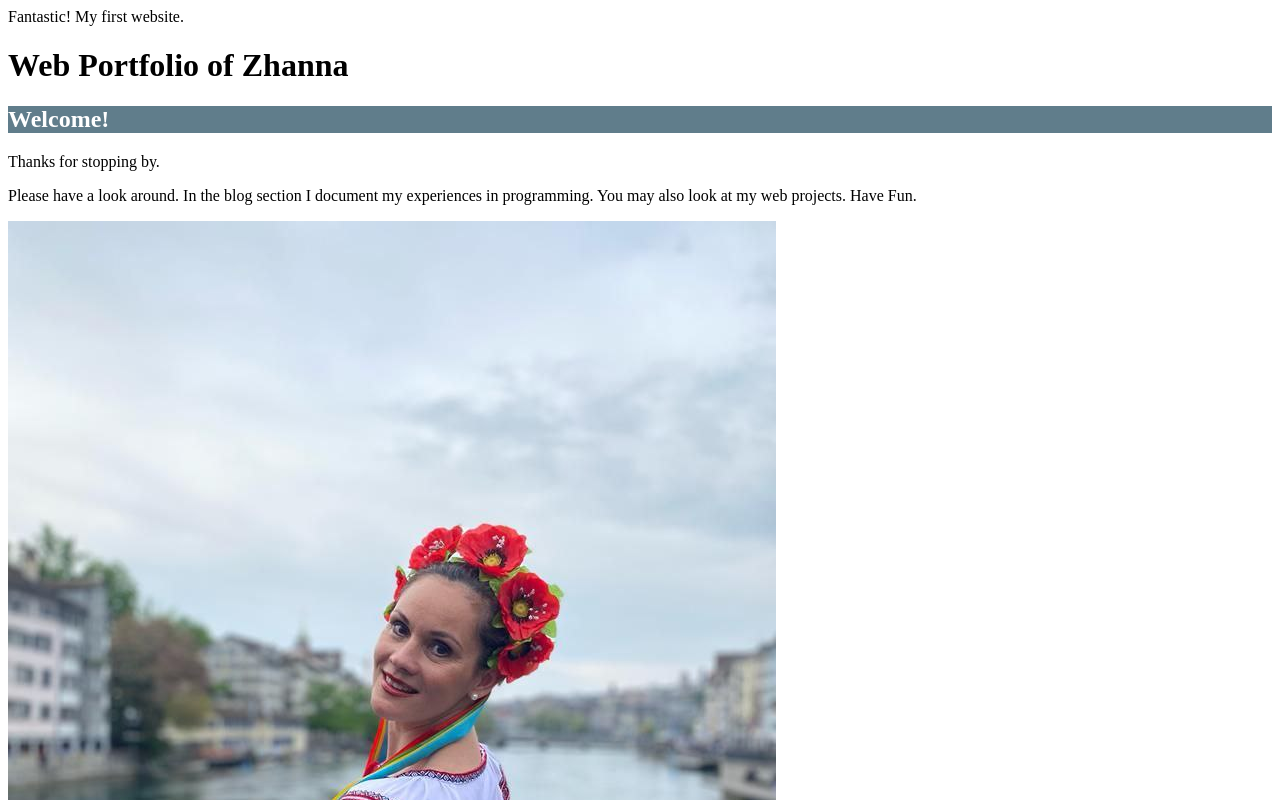
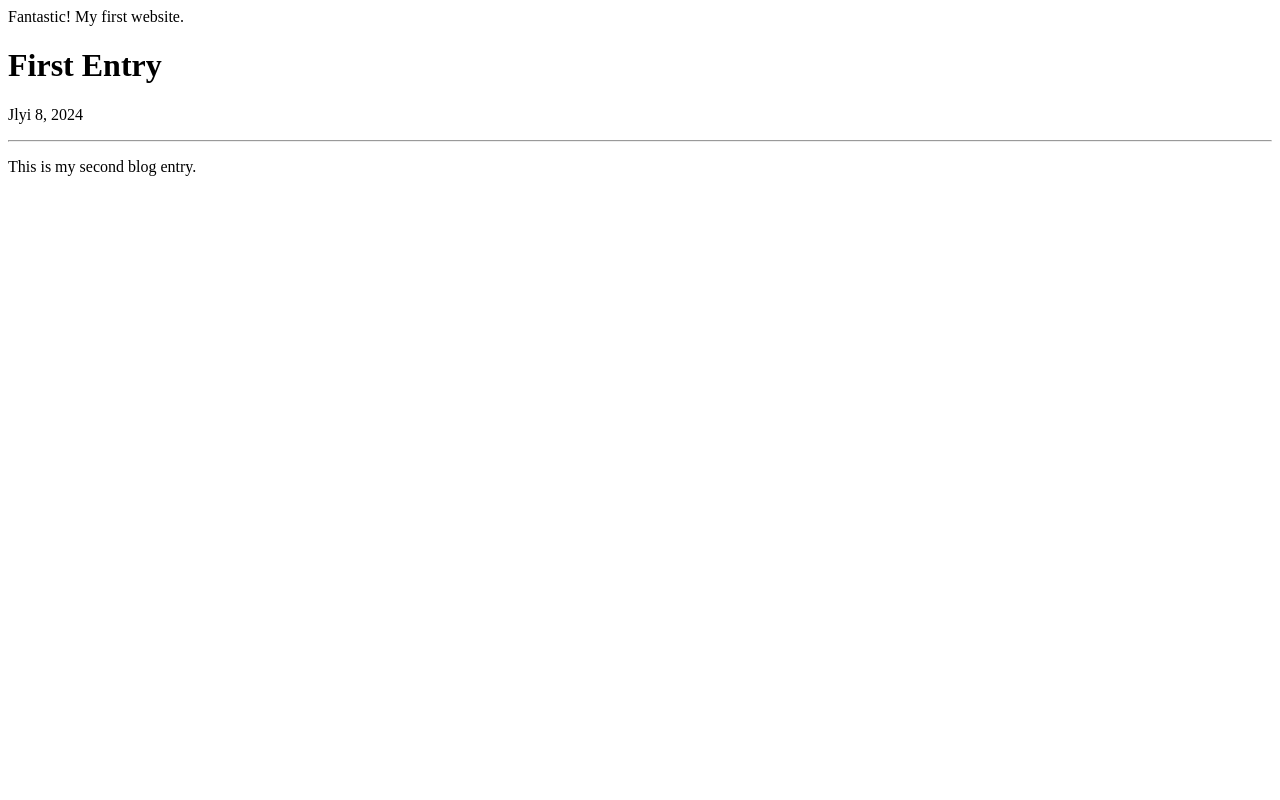
Before and after one commit to ZhannaZiablova/ZhannaZiablova.github.io, a plain HTML site: page index.html in a window 1280 px wide. Shown: the top 800 px of the page. Drawn offline with Linux system fonts and the light colour scheme.

Commit message:
Add files via upload

```diff
--- a/index.html
+++ b/index.html
@@ -8,21 +8,21 @@
     <html>
     <head>
      <meta charset="utf-8">
-     <link rel="stylesheet" href="main.css">
-    <title>Web Portfolio of Zhanna</title>
+     <link rel="stylesheet" href="/main.css">
+    <title>Blog - Web Portfolio of Zhanna</title>
     </head>
     <body>
-    <h1>Web Portfolio of Zhanna</h1>
+    <h1 class="title">First Entry</h1>
 
-    <h2>Welcome! </h2>
+    <p> Jlyi 8, 2024</p>
 
-    <p>Thanks for stopping by.</p>
 
-    <p>Please have a look around. In the blog section I document my experiences in programming. You may also look at my web projects. Have Fun.</p>
+    <hr>
 
-    <img src="zhanna.jpg" alt="Picture of me">
 
-    <p>Zhanna :-)</p>
+    <p> This is my second blog entry.</p>
+
+
 
 </body>
 </html>
```
Also changed, not shown: blog.jpg (added).
